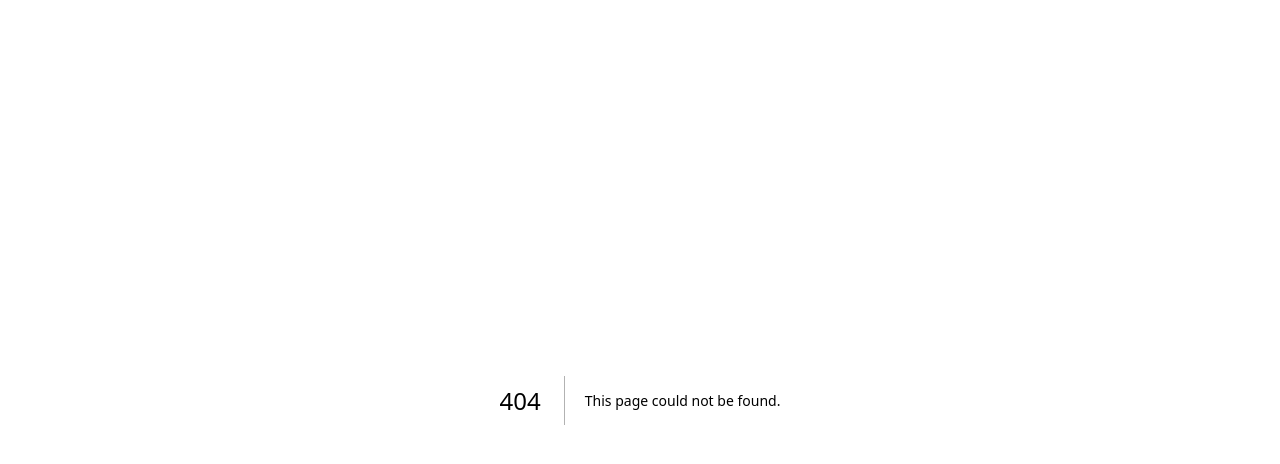
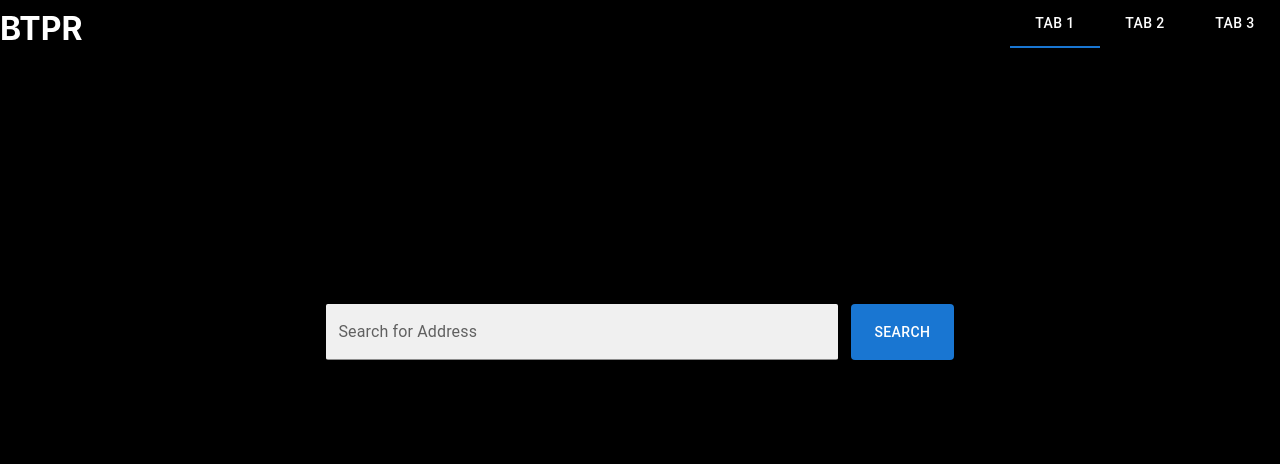
Before and after one commit to Aniruddha124/LY-Project, a Next.js app: page /home in a window 1280 px wide. Before the commit this address had no page. Shown: the top 464 px of the page. Built offline with nearby package versions, Linux system fonts and the light colour scheme.

Commit message:
added header and searchbar

```diff
--- a/package.json
+++ b/package.json
@@ -14,6 +14,7 @@
     "@mantine/core": "^5.8.3",
     "@mantine/hooks": "^5.8.3",
     "@mantine/next": "^5.8.3",
+    "@mui/icons-material": "^5.10.15",
     "@mui/material": "^5.10.15",
     "eslint": "8.28.0",
     "eslint-config-next": "13.0.5",
--- /dev/null
+++ b/pages/home/index.js
@@ -0,0 +1,27 @@
+import * as React from 'react';
+import { useState } from 'react';
+import { Box, Tab, Tabs, TextField } from '@mui/material';
+import SearchBar from './searchbar';
+
+export default function Home() {
+  const [tabIndex, setTabIndex] = useState(0);
+  const handleTabChange = (event, newTabIndex) => {
+      setTabIndex(newTabIndex);
+  };
+  return (
+    <>
+      <div style={{display:'flex', justifyContent: 'space-between', alignItems:'flex-end'}}>
+        <h1 style={{color:'#fff', margin:0}}> BTPR</h1>
+        <Box className='header' style={{float: 'right'}}>
+          <Tabs value={tabIndex} onChange={handleTabChange}>
+            <Tab style={{ color: '#fff' }} label="Tab 1" />
+            <Tab style={{ color: '#fff' }} label="Tab 2" />
+            <Tab style={{ color: '#fff' }} label="Tab 3" />
+          </Tabs>
+        </Box>
+      </div>
+      <SearchBar />
+    </>
+
+  );
+}
--- /dev/null
+++ b/pages/home/searchbar.js
@@ -0,0 +1,31 @@
+import { TextField, Button} from '@mui/material';
+
+export default function SearchBar() {
+    return (
+        <div style={{display:'flex',justifyContent: 'center'}}>
+            <TextField
+                style={{
+                    color: '#fff',
+                    background:'#fff',
+                    marginTop: '20%',
+                    width: '40%',
+                    borderRadius: '2px',
+                }}
+                id="outlined-basic"
+                label="Search for Address"
+                variant="filled"
+            />
+            <Button
+                style={{
+                    marginTop: '20%',
+                    marginLeft: '1%',
+                    width: '8%',
+
+                }}
+                variant="contained"
+            >
+                Search
+            </Button>
+        </div>
+    );
+}
--- a/styles/globals.css
+++ b/styles/globals.css
@@ -4,6 +4,7 @@ body {
   margin: 0;
   font-family: -apple-system, BlinkMacSystemFont, Segoe UI, Roboto, Oxygen,
     Ubuntu, Cantarell, Fira Sans, Droid Sans, Helvetica Neue, sans-serif;
+  background-color: black;
 }
 
 a {
@@ -15,6 +16,8 @@ a {
   box-sizing: border-box;
 }
 
+
+
 @media (prefers-color-scheme: dark) {
   html {
     color-scheme: dark;
```
Also changed, not shown: 1 other file (tests, documents, lock files or other folders).
